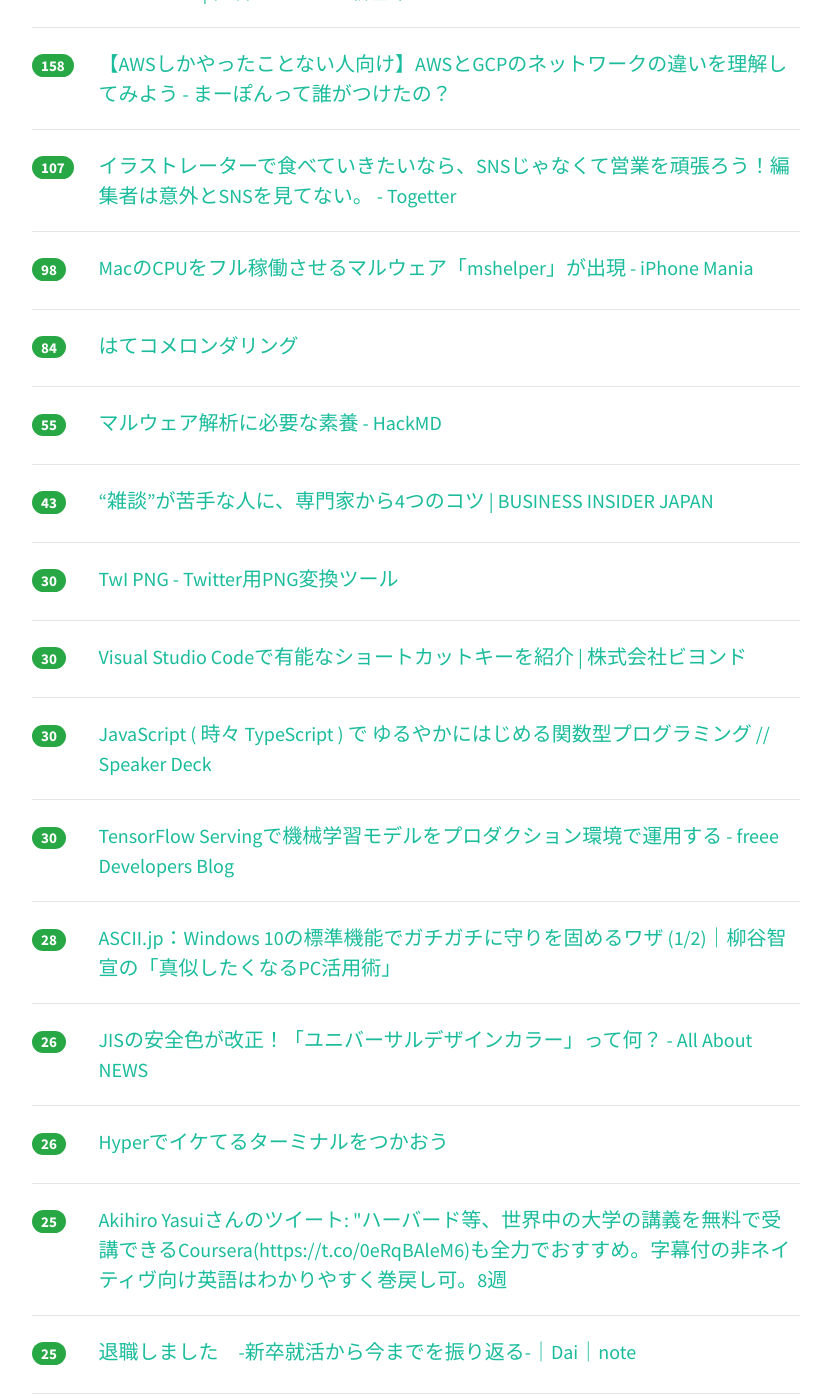
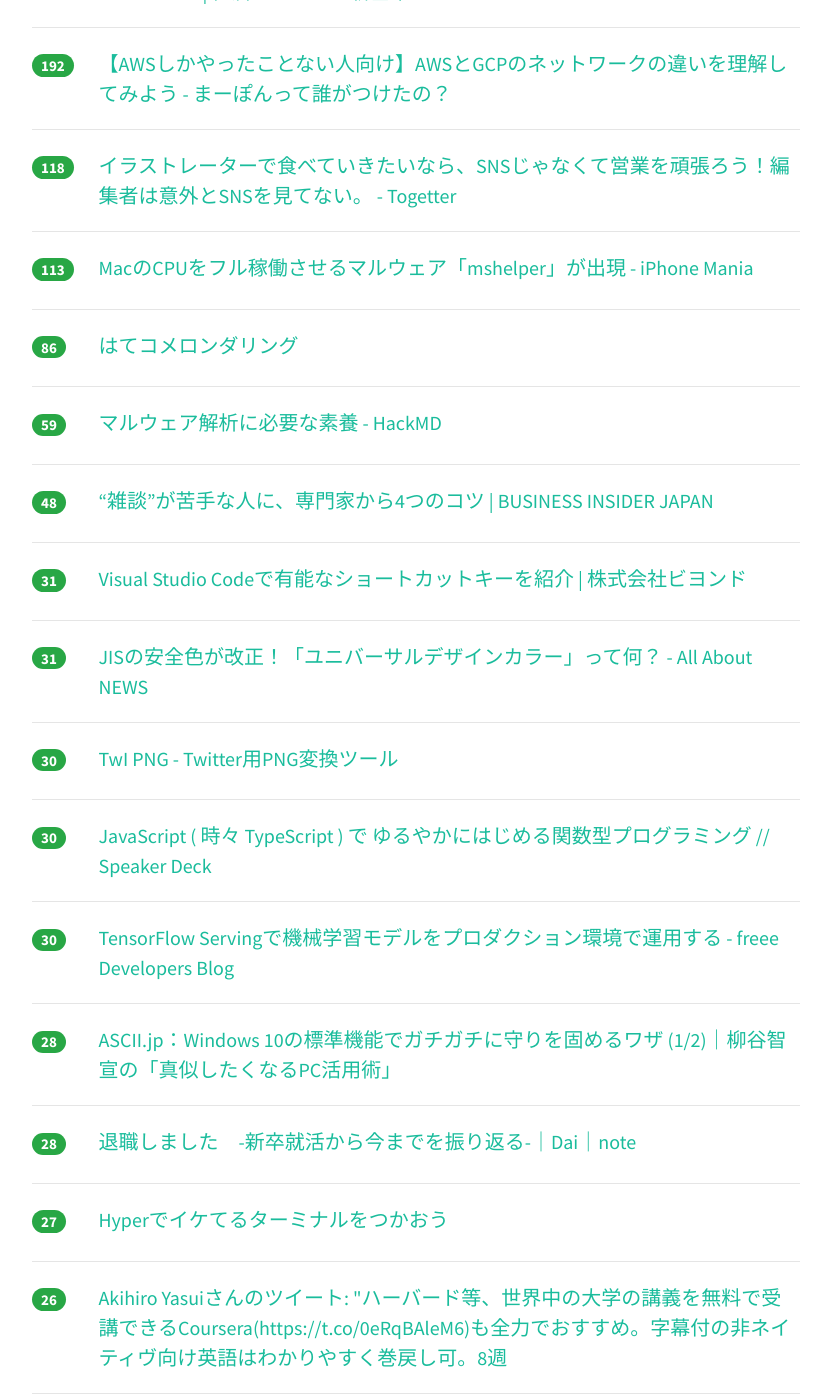
Before and after one commit to yatta47/hatena-matome-site, a Jekyll site: the page built from _posts/2018-05-20-hatena.md, in a window 1280 px wide and 1400 px high, scrolled down 448 px. Shown: the whole window, without its empty margins (224-1055 px from the left). Built offline with Jekyll 4.4.1, drawn with Linux system fonts in a browser that asks for light colours; nearby versions of some CDN libraries; some of the changed text lies outside the part shown.

Commit message:
Updated 2018-05-20

```diff
--- a/_posts/2018-05-20-hatena.md
+++ b/_posts/2018-05-20-hatena.md
@@ -1,54 +1,59 @@
 ---
 layout: post
 title:  "2018-05-20 はてぶIT"
-date:   2018-05-20 15:03:43
+date:   2018-05-20 16:02:56
 tags: [it-hotentry]
 ---
 41 件のデータあり
 
 <hr><div class="row">
-<div class="col-1"><span class="badge badge-pill badge-success h2">164</span></div>
+<div class="col-1"><span class="badge badge-pill badge-success h2">199</span></div>
 <div class="col-11"><a href='https://toyokeizai.net/articles/-/220296' target='_blank'>｢グーグルマップ｣に載るとバスは便利になる | ローカル線･公共交通 | 東洋経済オンライン | 経済ニュースの新基準</a></div>
 </div>
 <hr>
 <div class="row">
-<div class="col-1"><span class="badge badge-pill badge-success h2">158</span></div>
+<div class="col-1"><span class="badge badge-pill badge-success h2">192</span></div>
 <div class="col-11"><a href='http://www.mpon.me/entry/2017/04/22/020428' target='_blank'>【AWSしかやったことない人向け】AWSとGCPのネットワークの違いを理解してみよう - まーぽんって誰がつけたの？</a></div>
 </div>
 <hr>
 <div class="row">
-<div class="col-1"><span class="badge badge-pill badge-success h2">107</span></div>
+<div class="col-1"><span class="badge badge-pill badge-success h2">118</span></div>
 <div class="col-11"><a href='https://togetter.com/li/1228865' target='_blank'>イラストレーターで食べていきたいなら、SNSじゃなくて営業を頑張ろう！編集者は意外とSNSを見てない。 - Togetter</a></div>
 </div>
 <hr>
 <div class="row">
-<div class="col-1"><span class="badge badge-pill badge-success h2">98</span></div>
+<div class="col-1"><span class="badge badge-pill badge-success h2">113</span></div>
 <div class="col-11"><a href='https://iphone-mania.jp/news-212860/' target='_blank'>MacのCPUをフル稼働させるマルウェア「mshelper」が出現 - iPhone Mania</a></div>
 </div>
 <hr>
 <div class="row">
-<div class="col-1"><span class="badge badge-pill badge-success h2">84</span></div>
+<div class="col-1"><span class="badge badge-pill badge-success h2">86</span></div>
 <div class="col-11"><a href='https://anond.hatelabo.jp/20180520005350' target='_blank'>はてコメロンダリング</a></div>
 </div>
 <hr>
 <div class="row">
-<div class="col-1"><span class="badge badge-pill badge-success h2">55</span></div>
+<div class="col-1"><span class="badge badge-pill badge-success h2">59</span></div>
 <div class="col-11"><a href='https://hackmd.io/s/S1kLEr5x' target='_blank'>マルウェア解析に必要な素養 - HackMD</a></div>
 </div>
 <hr>
 <div class="row">
-<div class="col-1"><span class="badge badge-pill badge-success h2">43</span></div>
+<div class="col-1"><span class="badge badge-pill badge-success h2">48</span></div>
 <div class="col-11"><a href='https://www.businessinsider.jp/post-167044' target='_blank'>“雑談”が苦手な人に、専門家から4つのコツ | BUSINESS INSIDER JAPAN</a></div>
+</div>
+<hr>
+<div class="row">
+<div class="col-1"><span class="badge badge-pill badge-success h2">31</span></div>
+<div class="col-11"><a href='http://beyondjapan.com/blog/2017/11/vscode-extreme-shortcuts' target='_blank'>Visual Studio Codeで有能なショートカットキーを紹介 | 株式会社ビヨンド</a></div>
+</div>
+<hr>
+<div class="row">
+<div class="col-1"><span class="badge badge-pill badge-success h2">31</span></div>
+<div class="col-11"><a href='https://news.allabout.co.jp/articles/o/24353/' target='_blank'>JISの安全色が改正！「ユニバーサルデザインカラー」って何？ - All About NEWS</a></div>
 </div>
 <hr>
 <div class="row">
 <div class="col-1"><span class="badge badge-pill badge-success h2">30</span></div>
 <div class="col-11"><a href='https://totoraj930.github.io/twi-png/' target='_blank'>TwI PNG - Twitter用PNG変換ツール</a></div>
-</div>
-<hr>
-<div class="row">
-<div class="col-1"><span class="badge badge-pill badge-success h2">30</span></div>
-<div class="col-11"><a href='http://beyondjapan.com/blog/2017/11/vscode-extreme-shortcuts' target='_blank'>Visual Studio Codeで有能なショートカットキーを紹介 | 株式会社ビヨンド</a></div>
 </div>
 <hr>
 <div class="row">
@@ -67,23 +72,18 @@ tags: [it-hotentry]
 </div>
 <hr>
 <div class="row">
-<div class="col-1"><span class="badge badge-pill badge-success h2">26</span></div>
-<div class="col-11"><a href='https://news.allabout.co.jp/articles/o/24353/' target='_blank'>JISの安全色が改正！「ユニバーサルデザインカラー」って何？ - All About NEWS</a></div>
+<div class="col-1"><span class="badge badge-pill badge-success h2">28</span></div>
+<div class="col-11"><a href='https://note.mu/daikawai/n/nfbe8c20d54a9' target='_blank'>退職しました　-新卒就活から今までを振り返る-｜Dai｜note</a></div>
+</div>
+<hr>
+<div class="row">
+<div class="col-1"><span class="badge badge-pill badge-success h2">27</span></div>
+<div class="col-11"><a href='https://qiita.com/vimyum/items/44478a51ef3a6f49804f' target='_blank'>Hyperでイケてるターミナルをつかおう</a></div>
 </div>
 <hr>
 <div class="row">
 <div class="col-1"><span class="badge badge-pill badge-success h2">26</span></div>
-<div class="col-11"><a href='https://qiita.com/vimyum/items/44478a51ef3a6f49804f' target='_blank'>Hyperでイケてるターミナルをつかおう</a></div>
-</div>
-<hr>
-<div class="row">
-<div class="col-1"><span class="badge badge-pill badge-success h2">25</span></div>
 <div class="col-11"><a href='http://twitter.com/akihiroyasui_/status/997356104794431488' target='_blank'>Akihiro Yasuiさんのツイート: "ハーバード等、世界中の大学の講義を無料で受講できるCoursera(https://t.co/0eRqBAleM6)も全力でおすすめ。字幕付の非ネイティヴ向け英語はわかりやすく巻戻し可。8週</a></div>
-</div>
-<hr>
-<div class="row">
-<div class="col-1"><span class="badge badge-pill badge-success h2">25</span></div>
-<div class="col-11"><a href='https://note.mu/daikawai/n/nfbe8c20d54a9' target='_blank'>退職しました　-新卒就活から今までを振り返る-｜Dai｜note</a></div>
 </div>
 <hr>
 <div class="row">
@@ -107,28 +107,28 @@ tags: [it-hotentry]
 </div>
 <hr>
 <div class="row">
+<div class="col-1"><span class="badge badge-pill badge-success h2">21</span></div>
+<div class="col-11"><a href='https://note.mu/horimislime/n/n75cbc9fa5f8a' target='_blank'>キャッシュレス生活2018 in 東京｜すらいむ｜note</a></div>
+</div>
+<hr>
+<div class="row">
+<div class="col-1"><span class="badge badge-pill badge-success h2">20</span></div>
+<div class="col-11"><a href='http://mediag.bunka.go.jp/article/article-13116/' target='_blank'>アニメ制作従事者に関する記録の調査及び活用の為の準備作業 - メディア芸術カレントコンテンツ</a></div>
+</div>
+<hr>
+<div class="row">
 <div class="col-1"><span class="badge badge-pill badge-success h2">19</span></div>
 <div class="col-11"><a href='https://hnpn914.hatenablog.com/entry/amazon-review-ban' target='_blank'>Amazonにステマレビュアー扱いされてレビューを全て削除された話 - すり身ライフ</a></div>
 </div>
 <hr>
 <div class="row">
 <div class="col-1"><span class="badge badge-pill badge-success h2">18</span></div>
-<div class="col-11"><a href='http://mediag.bunka.go.jp/article/article-13116/' target='_blank'>アニメ制作従事者に関する記録の調査及び活用の為の準備作業 - メディア芸術カレントコンテンツ</a></div>
+<div class="col-11"><a href='http://goryugo.com/20180519/dynalist/' target='_blank'>Dynalistを使ったバレットジャーナル風タスク管理 | ごりゅご.com</a></div>
 </div>
 <hr>
 <div class="row">
 <div class="col-1"><span class="badge badge-pill badge-success h2">17</span></div>
 <div class="col-11"><a href='https://news.yahoo.co.jp/byline/kokuboshigenobu/20180519-00085416/' target='_blank'>アマゾンの研究開発費はダントツ、アップルやMSのほぼ2倍(小久保重信) - 個人 - Yahoo!ニュース</a></div>
-</div>
-<hr>
-<div class="row">
-<div class="col-1"><span class="badge badge-pill badge-success h2">17</span></div>
-<div class="col-11"><a href='http://goryugo.com/20180519/dynalist/' target='_blank'>Dynalistを使ったバレットジャーナル風タスク管理 | ごりゅご.com</a></div>
-</div>
-<hr>
-<div class="row">
-<div class="col-1"><span class="badge badge-pill badge-success h2">15</span></div>
-<div class="col-11"><a href='https://note.mu/horimislime/n/n75cbc9fa5f8a' target='_blank'>キャッシュレス生活2018 in 東京｜すらいむ｜note</a></div>
 </div>
 <hr>
 <div class="row">
@@ -148,7 +148,17 @@ tags: [it-hotentry]
 <hr>
 <div class="row">
 <div class="col-1"><span class="badge badge-pill badge-success h2">14</span></div>
+<div class="col-11"><a href='https://media.dglab.com/2018/05/19-edix-01/' target='_blank'>小学生のうちからPythonに親しむ　一歩先行く中国のメイカー教育事情 | DG Lab Haus</a></div>
+</div>
+<hr>
+<div class="row">
+<div class="col-1"><span class="badge badge-pill badge-success h2">14</span></div>
 <div class="col-11"><a href='https://min-ten.com/guide/guide_2397/' target='_blank'>「プロデューサーとディレクターってどう違うの？」転職前に押さえておきたいポイント3選</a></div>
+</div>
+<hr>
+<div class="row">
+<div class="col-1"><span class="badge badge-pill badge-success h2">13</span></div>
+<div class="col-11"><a href='https://www.slideshare.net/ToruMiyahara/git-osc2018' target='_blank'>今さら聞けない人のためのGit超入門 OSC2018名古屋版</a></div>
 </div>
 <hr>
 <div class="row">
@@ -167,17 +177,7 @@ tags: [it-hotentry]
 </div>
 <hr>
 <div class="row">
-<div class="col-1"><span class="badge badge-pill badge-success h2">12</span></div>
-<div class="col-11"><a href='https://www.slideshare.net/ToruMiyahara/git-osc2018' target='_blank'>今さら聞けない人のためのGit超入門 OSC2018名古屋版</a></div>
-</div>
-<hr>
-<div class="row">
 <div class="col-1"><span class="badge badge-pill badge-success h2">11</span></div>
-<div class="col-11"><a href='https://media.dglab.com/2018/05/19-edix-01/' target='_blank'>小学生のうちからPythonに親しむ　一歩先行く中国のメイカー教育事情 | DG Lab Haus</a></div>
-</div>
-<hr>
-<div class="row">
-<div class="col-1"><span class="badge badge-pill badge-success h2">10</span></div>
 <div class="col-11"><a href='https://developers.srad.jp/story/18/05/18/2023216/' target='_blank'>さようならsearch.cpan.org | スラド デベロッパー</a></div>
 </div>
 <hr>
@@ -187,13 +187,13 @@ tags: [it-hotentry]
 </div>
 <hr>
 <div class="row">
-<div class="col-1"><span class="badge badge-pill badge-success h2">8</span></div>
-<div class="col-11"><a href='http://twitter.com/buhimaman/status/997815613564207106' target='_blank'>佐藤　まりあさんのツイート: "非常勤講師が12名、臨時採用教師が26名足りない、って38人の正規採用を募集すれば応募者殺到するでしょうに。それしないで夏休みに補習とか、今踏みとどま</a></div>
+<div class="col-1"><span class="badge badge-pill badge-success h2">10</span></div>
+<div class="col-11"><a href='https://www.gizmodo.jp/2018/05/google-a65-leak.html' target='_blank'>Google、新たなARヘッドセット｢A65｣を開発してHoloLensのライバルに？ | ギズモード・ジャパン</a></div>
 </div>
 <hr>
 <div class="row">
-<div class="col-1"><span class="badge badge-pill badge-success h2">7</span></div>
-<div class="col-11"><a href='https://www.gizmodo.jp/2018/05/google-a65-leak.html' target='_blank'>Google、新たなARヘッドセット｢A65｣を開発してHoloLensのライバルに？ | ギズモード・ジャパン</a></div>
+<div class="col-1"><span class="badge badge-pill badge-success h2">8</span></div>
+<div class="col-11"><a href='http://twitter.com/buhimaman/status/997815613564207106' target='_blank'>佐藤　まりあさんのツイート: "非常勤講師が12名、臨時採用教師が26名足りない、って38人の正規採用を募集すれば応募者殺到するでしょうに。それしないで夏休みに補習とか、今踏みとどま</a></div>
 </div>
 <hr>
 <div class="row">
```
